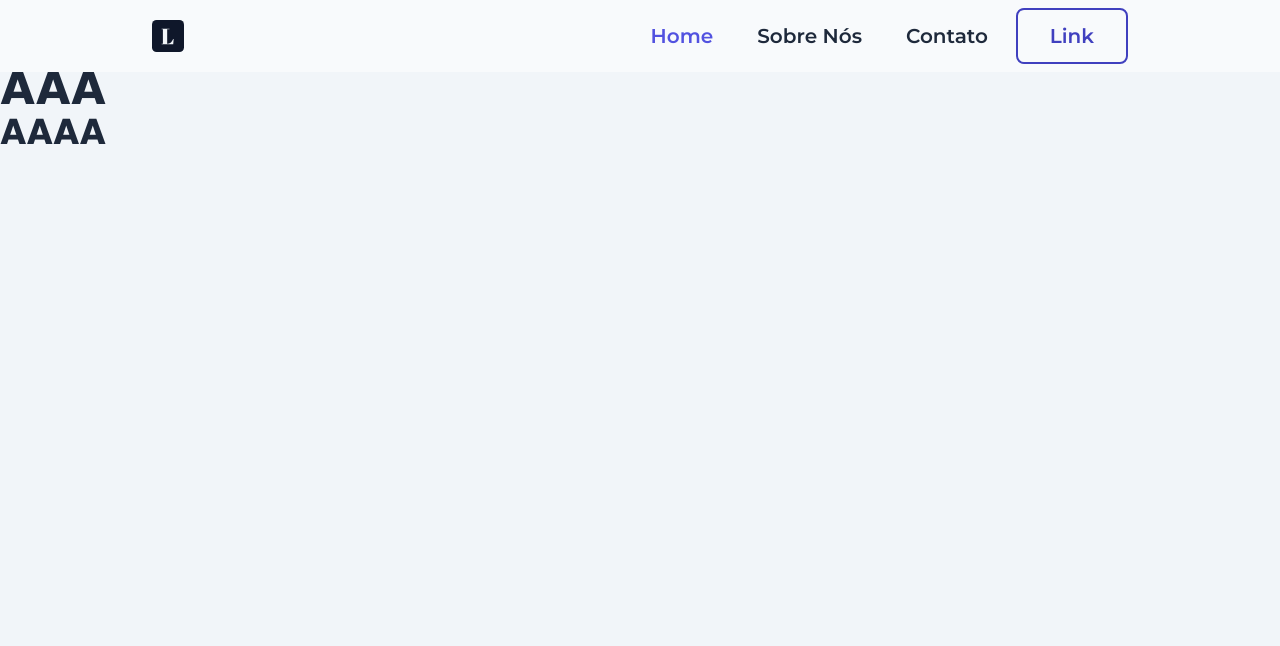
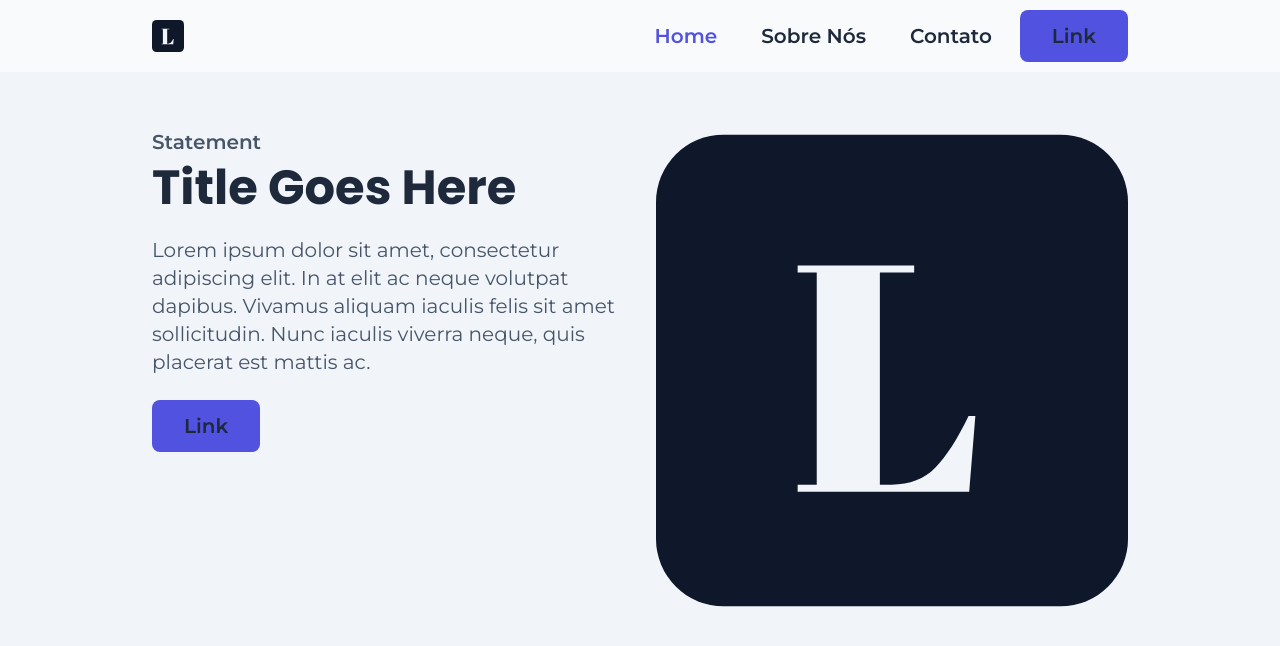
Before and after one commit to ThiagoThalisson/LPISTemplate, an Astro site: page / in a window 1280 px wide. Shown: the top 646 px of the page. Built offline with nearby package versions, Linux system fonts and the light colour scheme; Astro itself is replaced by a stand-in of ours.

Commit message:
Made the first variant

```diff
--- a/src/components/Button.astro
+++ b/src/components/Button.astro
@@ -10,7 +10,7 @@ export interface Props {
 ---
 
 <button
-  class="flex text-dark-title bg-primary-base hover:!bg-primary-darkest focus:border-primary-dark focus:border-4 focus:border-solid focus:outline-none transition-colors group"
+  class="max-w-max flex text-dark-title bg-primary-base hover:!bg-primary-darkest focus:border-primary-dark focus:border-4 focus:border-solid focus:outline-none transition-colors group"
   class:list={{
     "rounded-lg": classVariant?.includes("filledLgRounded"),
     "rounded-full": classVariant?.includes("filledFullRounded"),
--- /dev/null
+++ b/src/components/Hero.astro
@@ -0,0 +1,45 @@
+---
+import Button from "./Button.astro"
+import { Image } from "@astrojs/image/components"
+
+const { variant } = Astro.props
+
+export interface Props {
+  variant: string
+}
+---
+
+<div>
+  {
+    [
+      variant == "hero-one" && (
+        <div class="flex gap-8">
+          <div class="w-full flex flex-col gap-6">
+            <div class="flex flex-col gap-2">
+              <p class="font-bold">Statement</p>
+              <h1>Title Goes Here</h1>
+            </div>
+            <p>
+              Lorem ipsum dolor sit amet, consectetur adipiscing elit. In at
+              elit ac neque volutpat dapibus. Vivamus aliquam iaculis felis sit
+              amet sollicitudin. Nunc iaculis viverra neque, quis placerat est
+              mattis ac.
+            </p>
+
+            <Button classVariant="filledLgRounded" variant="call-to-action" />
+          </div>
+          <div class="w-full">
+            <Image
+              width="100%"
+              height="100%"
+              src="./logo.svg"
+              quality={100}
+              format="svg"
+              alt="Logo"
+            />
+          </div>
+        </div>
+      ),
+    ]
+  }
+</div>
--- a/src/components/Navbar.astro
+++ b/src/components/Navbar.astro
@@ -68,7 +68,7 @@ export interface Props {
             </a>
           ))}
           <Button
-            classVariant="filledLgRounded noFill "
+            classVariant="filledLgRounded"
             variant="call-to-action"
             link="./"
           />
--- a/src/layouts/Layout.astro
+++ b/src/layouts/Layout.astro
@@ -20,7 +20,7 @@ const { title } = Astro.props
   </head>
   <body class="bg-slate-100">
     <Header />
-    <main class="mt-16">
+    <main class="mt-32 px-6 md:max-w-5xl m-auto">
       <slot />
     </main>
   </body>
--- a/src/pages/index.astro
+++ b/src/pages/index.astro
@@ -1,8 +1,8 @@
 ---
 import Layout from "../layouts/Layout.astro"
+import Hero from "../components/Hero.astro"
 ---
 
 <Layout title="Welcome To LPIS Template">
-  <h1>AAA</h1>
-  <h2>AAAA</h2>
+  <Hero variant="hero-one" />
 </Layout>
```
